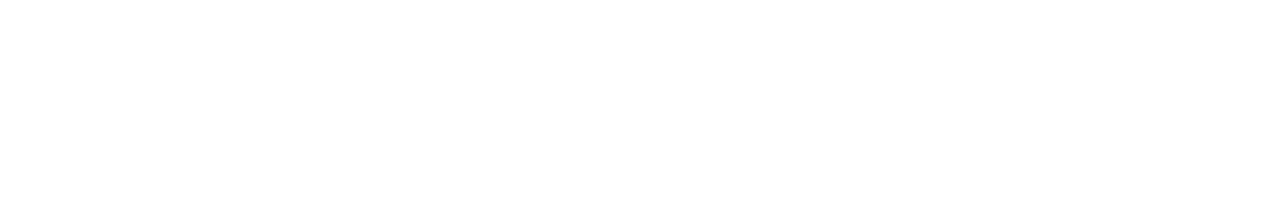
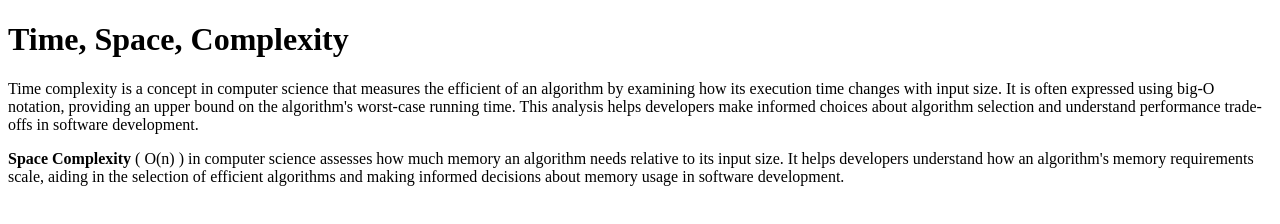
Before and after one commit to acciojob/time-and-space-complexity-technical-ankit, a website: page main.html in a window 1280 px wide. Drawn offline with Linux system fonts and the light colour scheme.

Commit message:
created a submission

```diff
--- a/main.html
+++ b/main.html
@@ -11,6 +11,10 @@
     <script type="text/javascript" src="./script.js">
 </script>
 
+	<h1>Time, Space, Complexity</h1>
+	<p>Time complexity is a concept in computer science that measures the efficient of an algorithm by examining how its execution time changes with input size. It is often expressed using big-O notation, providing an upper bound on the algorithm's worst-case running time. This analysis helps developers make informed choices about algorithm selection and understand performance trade-offs in software development.</p>
+	<p><b>Space Complexity</b> ( O(n) ) in computer science assesses how much memory an algorithm needs relative to its input size. It helps developers understand how an algorithm's memory requirements scale, aiding in the selection of efficient algorithms and making informed decisions about memory usage in software development.</p>
+
 </body>
 
 </html>
```
